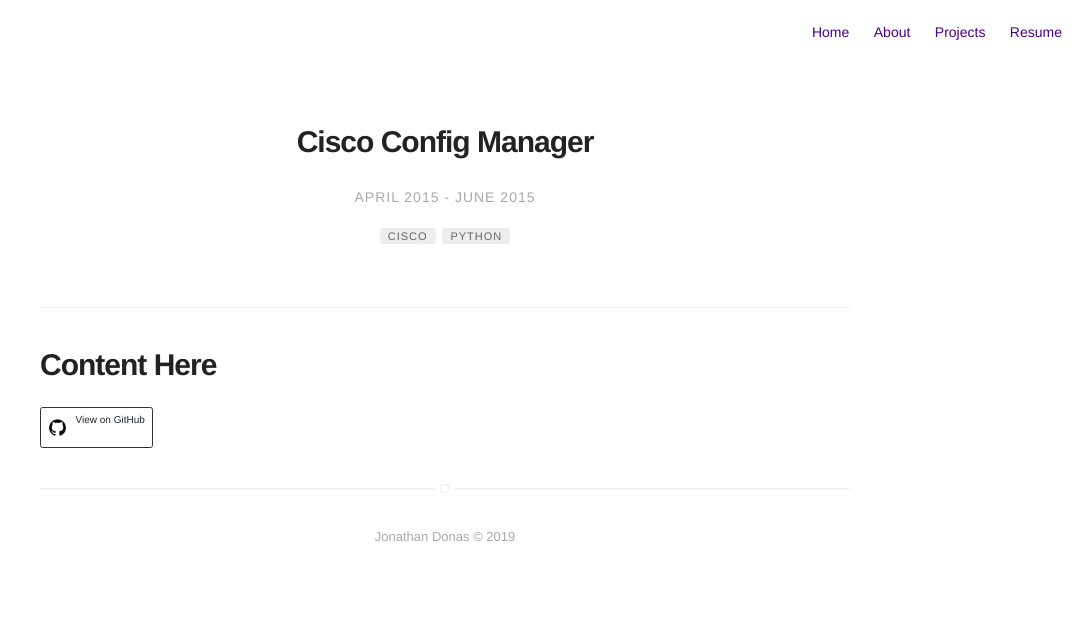
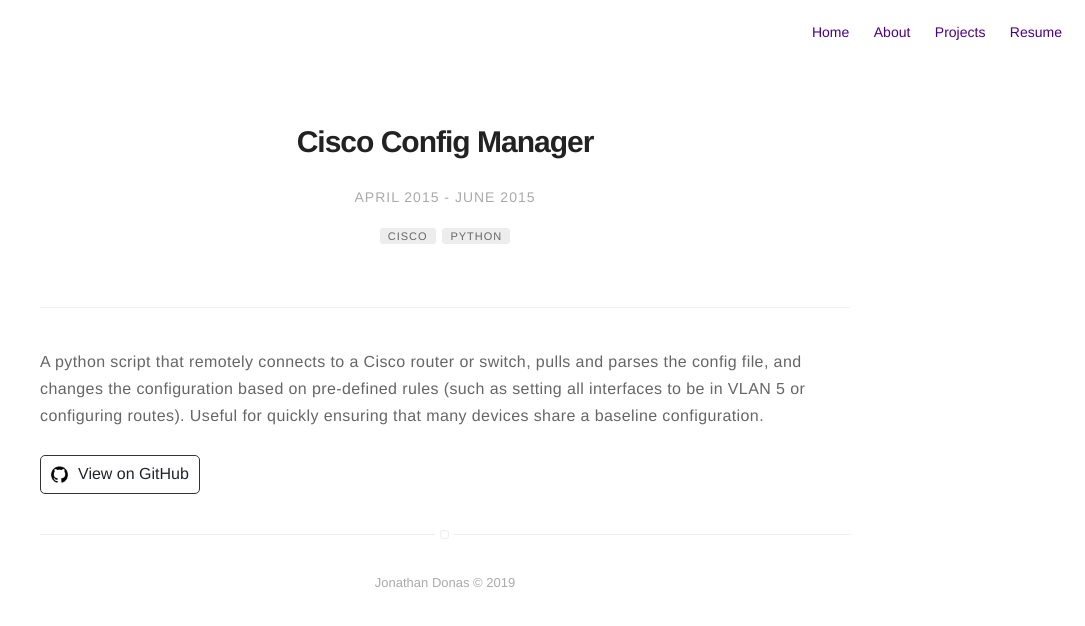
Before and after one commit to jondonas/jondonas.github.io, a Jekyll site: the page built from _posts/1001-01-01-cisco-config-manager.markdown, in a window 1280 px wide. Shown: the top 626 px of the page, without its empty margins (195-1280 px from the left). Built offline with Jekyll 4.4.1, drawn with Linux system fonts in a browser that asks for light colours.

Commit message:
Revise github button

```diff
--- a/_posts/1001-01-01-cisco-config-manager.markdown
+++ b/_posts/1001-01-01-cisco-config-manager.markdown
@@ -14,4 +14,4 @@ author: jondonas
 ---
 
 ---
-# Content Here
+A python script that remotely connects to a Cisco router or switch, pulls and parses the config file, and changes the configuration based on pre-defined rules (such as setting all interfaces to be in VLAN 5 or configuring routes). Useful for quickly ensuring that many devices share a baseline configuration.
--- a/_sass/pages/post.sass
+++ b/_sass/pages/post.sass
@@ -29,10 +29,10 @@
         user-select: none
         background-color: transparent
         border: 1px solid #333
-        padding: .375rem .75rem
-        font-size: 1rem
-        line-height: 1.5
-        border-radius: .25rem
+        padding: .375rem 1rem
+        line-height: 30px
+        height: 30px
+        border-radius: .5rem
         transition: color .15s ease-in-out, background-color .15s ease-in-out, border-color .15s ease-in-out, box-shadow .15s ease-in-out
         &:hover
             background: #333
```
